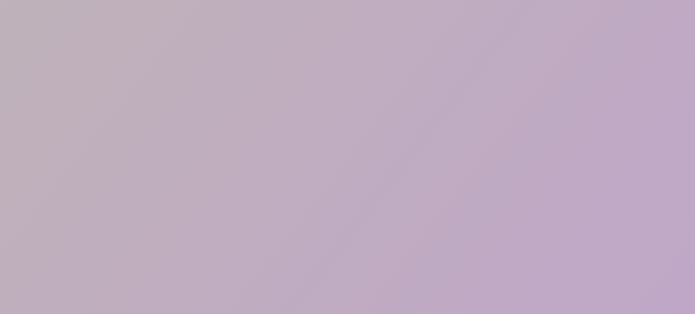
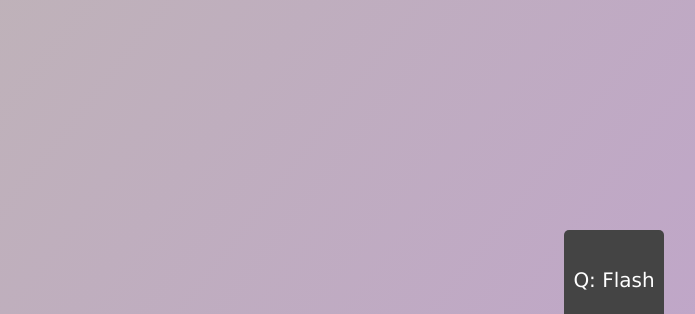
Before and after one commit to minauteur/microwavemansion.com, a plain HTML site: page index.html in a window 1280 px wide. Shown: the top 314 px of the page, without its empty margins (406-1101 px from the left). Drawn offline with nearby package versions, Linux system fonts and the light colour scheme.

Commit message:
updates index.html

```diff
--- a/index.html
+++ b/index.html
@@ -2,6 +2,7 @@
 <html>
 
 <head>
+    <script src="https://cdnjs.cloudflare.com/ajax/libs/jquery/2.1.3/jquery.min.js" type="text/javascript"></script>
     <link href='https://fonts.googleapis.com/css?family=Press+Start+2P' rel='stylesheet' type='text/css'>
     <meta charset="UTF-8">
     <title>Microwave Mansion</title>
@@ -11,7 +12,9 @@
             font-family: 'Press Start 2P', cursive;
         }
 
-        a {
+        a:link {
+            text-decoration: none;
+            color: #000000;
             z-index: 1;
         }
 
@@ -145,7 +148,105 @@
                 visibility: hidden;
             }
         }
+
+        .fccontainer {
+            height: 120px;
+            width: 120px;
+            margin: 100px;
+            margin-right: 200px;
+            position: relative;
+            top: 15%;
+            float: right;
+        }
+
+        .flip-container {
+            margin: 10px;
+            float: right;
+            cursor: pointer;
+            /*  &:hover{
+    .flippable {
+      transform: rotateY(180deg);
+    }
+  }*/
+        }
+
+        .flip-container .flippable {
+            transition: 0.5s;
+            transform-style: preserve-3d;
+            position: relative;
+        }
+
+        .flip-container .flipme {
+            transform-origin: 50px 50px;
+            transform: rotateX(180deg);
+        }
+
+        .flip-container,
+        .front,
+        .back {
+            width: 100px;
+            height: 100px;
+            line-height: 100px;
+            text-align: center;
+            font-size: 20px;
+            font-family: Verdana;
+            border-radius: 5px;
+        }
+
+        .front,
+        .back {
+            transform-origin: 50%;
+            backface-visibility: hidden;
+            position: absolute;
+        }
+
+        .front {
+            z-index: 2;
+            color: white;
+            transform-origin: 50% 50% !important;
+        }
+
+        .front span {
+            transform-origin: 50%;
+            font-size: 20px;
+            position: relative;
+            top: -5px;
+            font-family: verdana;
+        }
+
+        .back {
+            transform-origin: 50%;
+            transform: rotateX(180deg);
+            font-size: 18px;
+            border: 1px solid;
+            font-family: Verdana;
+            /* color: white; */
+        }
+
+        .card .front {
+            transform-origin: 50%;
+            background: #444444;
+            border-color: #888888;
+        }
+
+        a {
+            text-decoration: #444444;
+            color: #b3b3b3;
+        }
+
+        .card .back {
+            transform-origin: 50%;
+            background: #7e7e7e;
+            /* border-color: #444444; */
+        }
     </style>
+    <script type="text/javascript">
+        $(window).load(function() {
+            $(".flippable").click(function() {
+                $(this).toggleClass("flipme");
+            });
+        });
+    </script>
 </head>
 
 <body>
@@ -159,6 +260,18 @@
             <img src="/skylands/38L.svg" title="sigloop">
         </a>
     </div>
+    <div class="fccontainer">
+        <div class="flip-container" ontouchstart="this.classList.toggle('hover');">
+            <div class="flippable card">
+                <div class="front">
+                    Q: Flash
+                </div>
+                <div class="back" style="z-index:2;">
+                    <a href="/flashcards">A: Cards</a>
+                </div>
+            </div>
+        </div>
+    </div>
 </body>
 
 </html>
```
